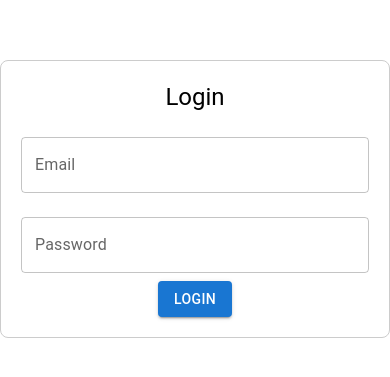
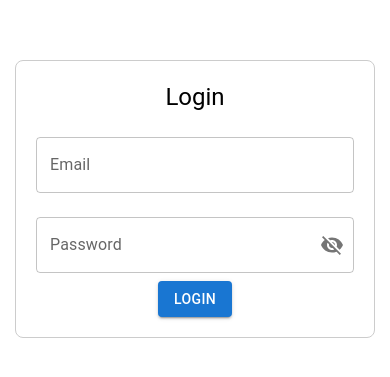
Before and after one commit to manuj-tiwari-kiwitech/food-app, a React (Create React App) app: page /login in a window 390 px wide. Shown: the part 223-600 px from the top of the page. Built offline with nearby package versions, Linux system fonts and the light colour scheme.

Commit message:
filter-changes

```diff
--- a/src/components/LoginPage.tsx
+++ b/src/components/LoginPage.tsx
@@ -3,7 +3,8 @@
 import React, { useState } from 'react';
 import { useDispatch, useSelector } from 'react-redux';
 import { login } from '../features/auth/authSlice';
-import { Button, TextField, Typography } from '@mui/material';
+import { Visibility, VisibilityOff } from '@mui/icons-material';
+import { Button, IconButton, InputAdornment, TextField, Typography } from '@mui/material';
 import { signInWithEmailAndPassword } from '../authService'; // Implement your authentication service
 import { Navigate, useNavigate } from 'react-router-dom';
 import { RootState } from '../app/store';
@@ -15,6 +16,8 @@ const LoginPage: React.FC = () => {
   const [error, setError] = useState('');
   const [loading, setLoading] = useState(false);
   const isAuthenticated = localStorage.getItem('isAuthenticated');
+  const [showPassword, setShowPassword] = useState(false);
+
   const navigate = useNavigate();
 
   //  Function to handle user authentication
@@ -29,9 +32,15 @@ const LoginPage: React.FC = () => {
         setLoading(false);
       }
     } catch (error:any) {
+      setLoading(false)
       setError(error.message);
     }
   };
+
+  const handleClickShowPassword = () => {
+    setShowPassword((prev) => !prev);
+  };
+
 
   // Check to navigate user to home if already authenticated
   if(isAuthenticated) {
@@ -40,7 +49,7 @@ const LoginPage: React.FC = () => {
 
   return (
     <div style={{ display: 'flex', justifyContent: 'center', alignItems: 'center', height: '100vh' }}>
-      <div style={{ maxWidth: '400px', padding: '20px', textAlign: 'center', border: '1px solid #ccc', borderRadius: '8px' }}>
+      <div style={{ maxWidth: '400px', margin: '15px', padding: '20px', textAlign: 'center', border: '1px solid #ccc', borderRadius: '8px' }}>
         <Typography variant="h5" gutterBottom>Login</Typography>
         <TextField
           label="Email"
@@ -53,12 +62,25 @@ const LoginPage: React.FC = () => {
         />
         <TextField
           label="Password"
-          type="password"
+          type={showPassword ? 'text' : 'password'}
           variant="outlined"
           fullWidth
           margin="normal"
           value={password}
           onChange={(e) => setPassword(e.target.value)}
+          InputProps={{
+            endAdornment: (
+              <InputAdornment position="end">
+                <IconButton
+                  aria-label="toggle password visibility"
+                  onClick={handleClickShowPassword}
+                  edge="end"
+                >
+                  {showPassword ? <Visibility /> : <VisibilityOff />}
+                </IconButton>
+              </InputAdornment>
+            ),
+          }}
         />
         {error && <Typography variant="body2" color="error" style={{ marginBottom: '10px' }}>{error}</Typography>}
         <Button disabled={loading} variant="contained" color="primary" onClick={handleLogin}>
--- a/src/pages/HomePage.tsx
+++ b/src/pages/HomePage.tsx
@@ -5,6 +5,7 @@ import { selectShortlistItems } from '../features/shortlist/shortlistSelectors';
 import { RootState } from '../app/store';
 import { Box, Button, Container, FormControl, Grid, IconButton, InputAdornment, InputLabel, MenuItem, Select, Slider, TextField, Typography } from '@mui/material';
 import { RecipeCard } from '../components/RecipeCard';
+import { useMediaQuery, useTheme } from '@mui/material';
 import AppNavbar from '../components/AppBar';
 import { getProducts } from '../services/apiService';
 import { Recipe } from '../types/Recipe';
@@ -14,6 +15,9 @@ import { Loader } from '../common/loader';
 let limit = 10;
 
 const HomePage: React.FC = (props: any) => {
+
+  const theme = useTheme();
+  const isMobile = useMediaQuery(theme.breakpoints.down('sm'));
 
   const [productItems, setProductItems] = useState<Recipe[]>([]);
   const [searchTerm, setSearchTerm] = useState('');
@@ -152,10 +156,10 @@ const HomePage: React.FC = (props: any) => {
   return (
     <div style={{ height: '90%' }}>
       <AppNavbar />
-      <Container ref={containerRef} style={{ margin: 0, maxWidth: 'none',paddingLeft: 0, height: 'calc(100% - 40px)', overflow: 'auto', display: 'flex' }}>
+      <Container ref={containerRef} style={{ margin: 0, maxWidth: 'none',paddingLeft: isMobile ? '15px' : 0, height: 'calc(100% - 40px)', overflow: 'auto', display: 'flex' }}>
         {loading && <Loader />}
         <Grid container style={{ marginTop: '20px' }}>
-          <Grid item xs={12} sm={3} md={2.3} style={{ position: 'sticky', top: '20px', height: '100vh', paddingRight: '20px', paddingLeft: '15px' }}>
+          {!isMobile && <Grid item xs={12} sm={3} md={2.3} style={{ position: 'sticky', top: '20px', height: '100vh', paddingRight: '20px', paddingLeft: '15px' }}>
             <Box p={2} style={{ border: '1px solid #ddd', borderRadius: '8px', height: '100vh', padding: '20px' }}>
               <Typography variant="h6">Filters</Typography>
               <Typography variant="subtitle1">Price Range</Typography>
@@ -169,7 +173,7 @@ const HomePage: React.FC = (props: any) => {
               />
               <Typography variant="body2">Range: ${minPrice} - ${maxPrice}</Typography>
             </Box>
-          </Grid>
+          </Grid>}
           <Grid item xs={12} sm={9} md={9.7}>
             <Grid container spacing={4}>
               <Grid item xs={6}>
```
